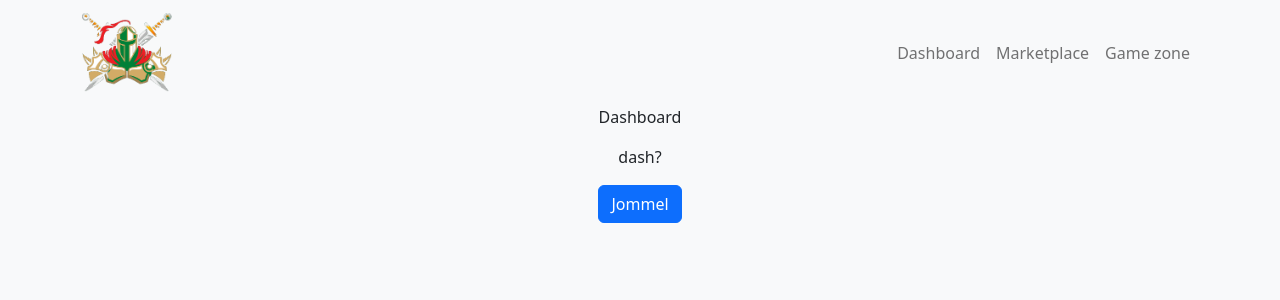
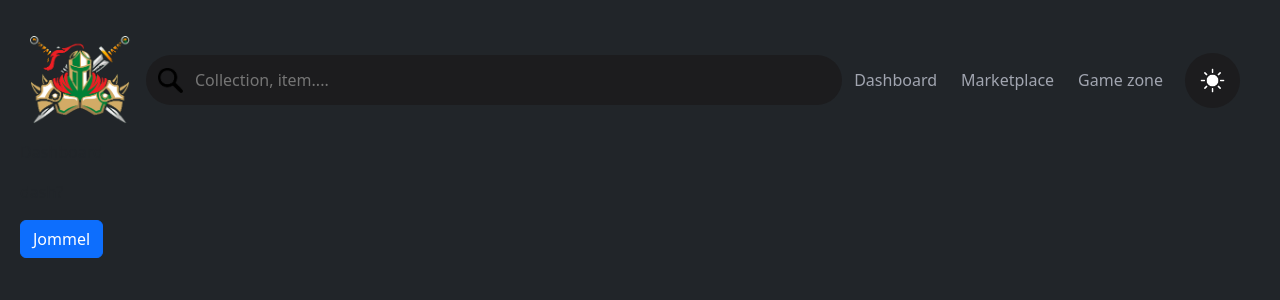
Before and after one commit to lugh-tuatha/nft.azriel, a React (Vite) app: page / in a window 1280 px wide. Shown: the top 300 px of the page. Built offline with nearby package versions, Linux system fonts and the light colour scheme.

Commit message:
add: header components

```diff
--- a/src/App.css
+++ b/src/App.css
@@ -1,41 +1,11 @@
 #root {
   max-width: 1920px;
   margin: 0 auto;
-  text-align: center;
 }
 
-.logo {
-  height: 6em;
-  padding: 1.5em;
-  will-change: filter;
-  transition: filter 300ms;
+.app{
+  background-color: var(--dark-color);
+  padding: 1.25rem;
+  min-height: 100vh;
+  max-width: 100vw;
 }
-.logo:hover {
-  filter: drop-shadow(0 0 2em #646cffaa);
-}
-.logo.react:hover {
-  filter: drop-shadow(0 0 2em #61dafbaa);
-}
-
-@keyframes logo-spin {
-  from {
-    transform: rotate(0deg);
-  }
-  to {
-    transform: rotate(360deg);
-  }
-}
-
-@media (prefers-reduced-motion: no-preference) {
-  a:nth-of-type(2) .logo {
-    animation: logo-spin infinite 20s linear;
-  }
-}
-
-.card {
-  padding: 2em;
-}
-
-.read-the-docs {
-  color: #888;
-}
--- a/src/App.jsx
+++ b/src/App.jsx
@@ -6,15 +6,15 @@ import reactLogo from './assets/svg/react.svg'
 import 'bootstrap/dist/css/bootstrap.min.css'
 import Button from 'react-bootstrap/Button';
 
-import Navbar from './components/navbar';
-import Btn  from './components/button'
+import Btn  from './components/button';
+import Header from './components/header';
 
 import './App.css'
 
 function App() {
   return (
-    <div>
-      <Navbar />
+    <div className='app'>
+      <Header />
       <Btn />
     </div>
   )
--- /dev/null
+++ b/src/components/header/header.css
@@ -0,0 +1,73 @@
+.header{
+  color: white;
+  height: 100px;
+  display: flex;
+  justify-content: space-between;
+  align-items: center;
+}
+
+.header{
+  margin: 10px;
+}
+
+.azrielLogo {
+  width: 100px;
+}
+
+.searchBar{
+  background-color: #1c1c1e;
+  height: 50px;
+  flex: 1;
+  display: flex;
+  border-radius: 3rem;
+  align-items: center;
+  margin-left: 1rem;
+}
+
+.searchIconContainer{
+  margin: .75rem;
+}
+
+.searchInput{
+  background-color: transparent;
+  border: none;
+  width: 100%;
+  outline: none;
+  color: #eee;
+}
+
+.searchIconContainer > img{
+  width: 25px;
+}
+
+.headerItems{
+  display: flex;
+  color: #a1a5b0;
+}
+
+.headerItems > p{
+  margin: .75rem;
+}
+
+.headerActions{
+  display: flex;
+  align-items: center;
+}
+
+.headerActions > div{
+  margin: 10px;
+}
+
+.themeSwitchContainer{
+  display: flex;
+  background-color: #1c1c1e;
+  border-radius: 3rem;
+  padding: 15px;
+  justify-content: center;
+  align-items: center;
+  object-fit: contain;
+}
+
+.themeSwitchContainer > img{
+  height: 25px;
+}
--- /dev/null
+++ b/src/components/header/index.jsx
@@ -0,0 +1,65 @@
+import React, {Component} from 'react';
+
+import azrielLogo from '../../assets/image/logo/nft.azriel-logo.png';
+import searchIcon from '../../assets/image/logo/search.png'
+import themeSwitchIcon from '../../assets/image/logo/theme-switch.png'
+
+import Marketplace from '../../pages/Marketplace';
+import GameZone from '../../pages/GameZone';
+import Dashboard from '../../pages/Dashboard';
+
+import './header.css'
+
+class Header extends Component{
+  constructor(props){
+    super(props);
+    this.state = {
+      servePage: "dashboard"
+    }
+  }
+  render() {
+    let content = "";
+    let nav = (
+      <div className='header'>
+        <div className="logoContainer">
+          <img src={azrielLogo} alt="brand logo" className='azrielLogo'/>
+        </div>
+
+        <div className="searchBar">
+          <div className="searchIconContainer">
+            <img src={searchIcon} alt="magnifying icon for search bar" />
+          </div>
+          <input className='searchInput' placeholder='Collection, item....'/>
+        </div>
+
+        <div className='headerItems'>
+          <p onClick={() => this.setState({servePage: "dashboard"})}>Dashboard</p>
+          <p onClick={() => this.setState({servePage: "marketplace"})}>Marketplace</p>
+          <p onClick={() => this.setState({servePage: "gamezone"})}>Game zone</p>
+        </div>
+
+        <div className="headerActions">
+          <div className="themeSwitchContainer">
+            <img src={themeSwitchIcon} alt="" />
+          </div>
+        </div>
+      </div>
+    )
+
+    if (this.state.servePage == "dashboard"){
+      content = <Dashboard />;
+    }else if (this.state.servePage == "marketplace"){
+      content = <Marketplace />;
+    }else if (this.state.servePage == "gamezone"){
+      content = <GameZone />;
+    }
+    return (
+      <div>
+      {nav}
+      {content}
+      </div>
+    );
+  }
+}
+
+export default Header;
--- a/src/components/navbar/index.jsx
+++ /dev/null
@@ -1,58 +0,0 @@
-import React, {Component} from 'react';
-
-import Container from 'react-bootstrap/Container';
-import Nav from 'react-bootstrap/Nav';
-import Navbar from 'react-bootstrap/Navbar';
-
-import Marketplace from '../../pages/Marketplace';
-import GameZone from '../../pages/GameZone';
-import Dashboard from '../../pages/Dashboard';
-
-import azrielLogo from '../../assets/image/logo/nft.azriel-logo.png';
-
-import './navbar.css';
-
-class Navigation extends Component{
-  constructor(props){
-    super(props);
-    this.state = {
-      servePage: "dashboard"
-    }
-  }
-  render(){
-    let content = "";
-    let nav = (
-      <Navbar bg="light" expand="lg">
-        <Container>
-          <Navbar.Brand onClick={() => this.setState({servePage: "dashboard"})} className="navbar-logo"><img src={ azrielLogo } alt="Our logo brand" /></Navbar.Brand>
-          <Navbar.Toggle aria-controls="basic-navbar-nav" />
-          <Navbar.Collapse id="basic-navbar-nav">
-            <Nav className="ms-auto">
-              <Nav.Link onClick={() => this.setState({servePage: "dashboard"})}>Dashboard</Nav.Link>
-              <Nav.Link onClick={() => this.setState({servePage: "marketplace"})}>Marketplace</Nav.Link>
-              <Nav.Link onClick={() => this.setState({servePage: "gamezone"})}>Game zone</Nav.Link>
-            </Nav>
-
-          </Navbar.Collapse>
-        </Container>
-      </Navbar>
-    )
-
-    if (this.state.servePage == "dashboard"){
-      content = <Dashboard />;
-    }else if (this.state.servePage == "marketplace"){
-      content = <Marketplace />;
-    }else if (this.state.servePage == "gamezone"){
-      content = <GameZone />;
-    }
-    return (
-      <div>
-      {nav}
-      {content}
-      </div>
-    );
-  }
-
-}
-
-export default Navigation;
--- a/src/components/navbar/navbar.css
+++ /dev/null
@@ -1,12 +0,0 @@
-Navbar{
-  margin: 0;
-  padding: 0;
-}
-
-.navbar-logo{
-  cursor: pointer;
-}
-
-.navbar-logo > img{
-  width: 90px;
-}
```
Also changed, not shown: src/assets/image/logo/search.png (added), src/assets/image/logo/theme-switch.png (added).
